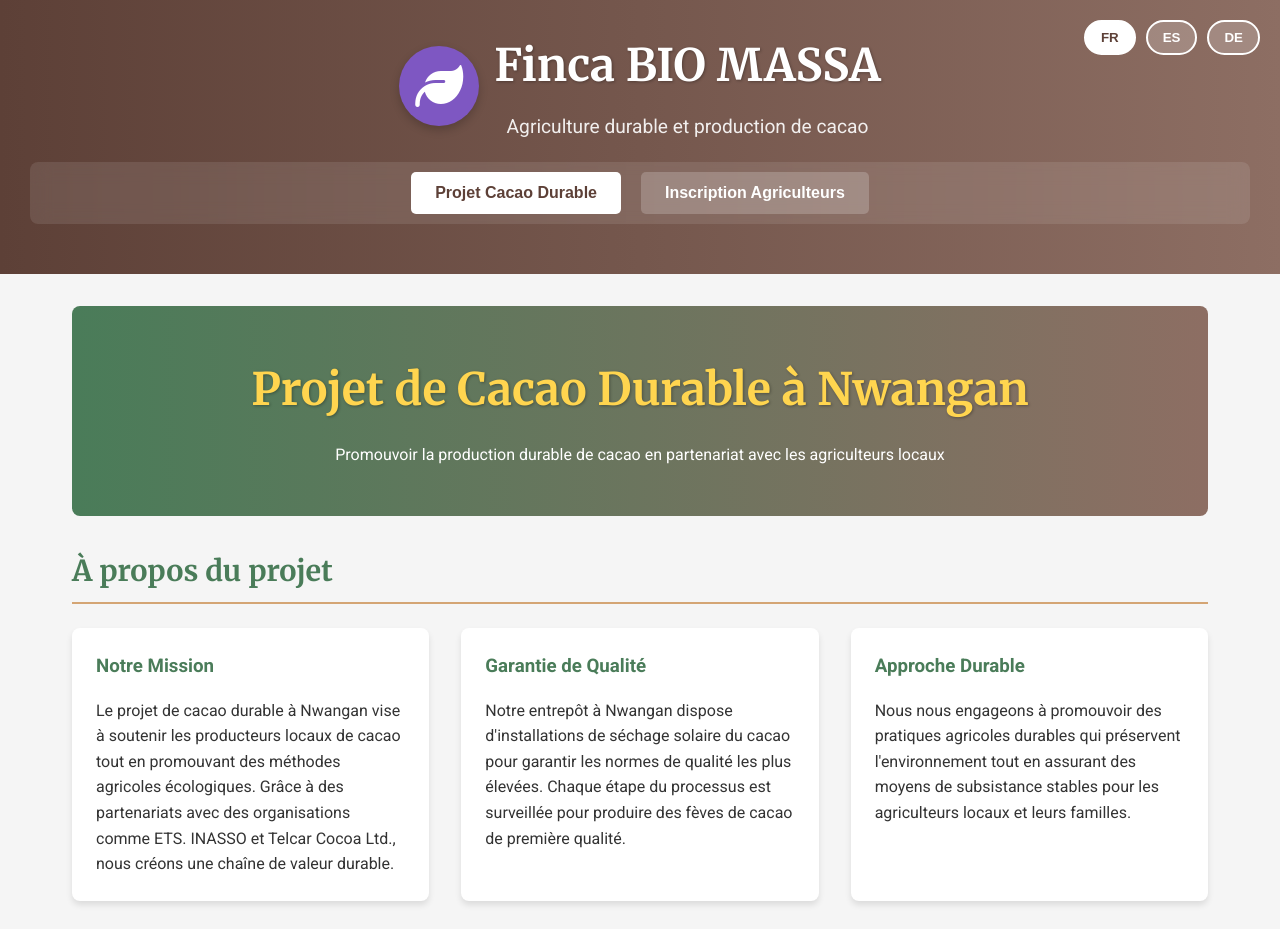
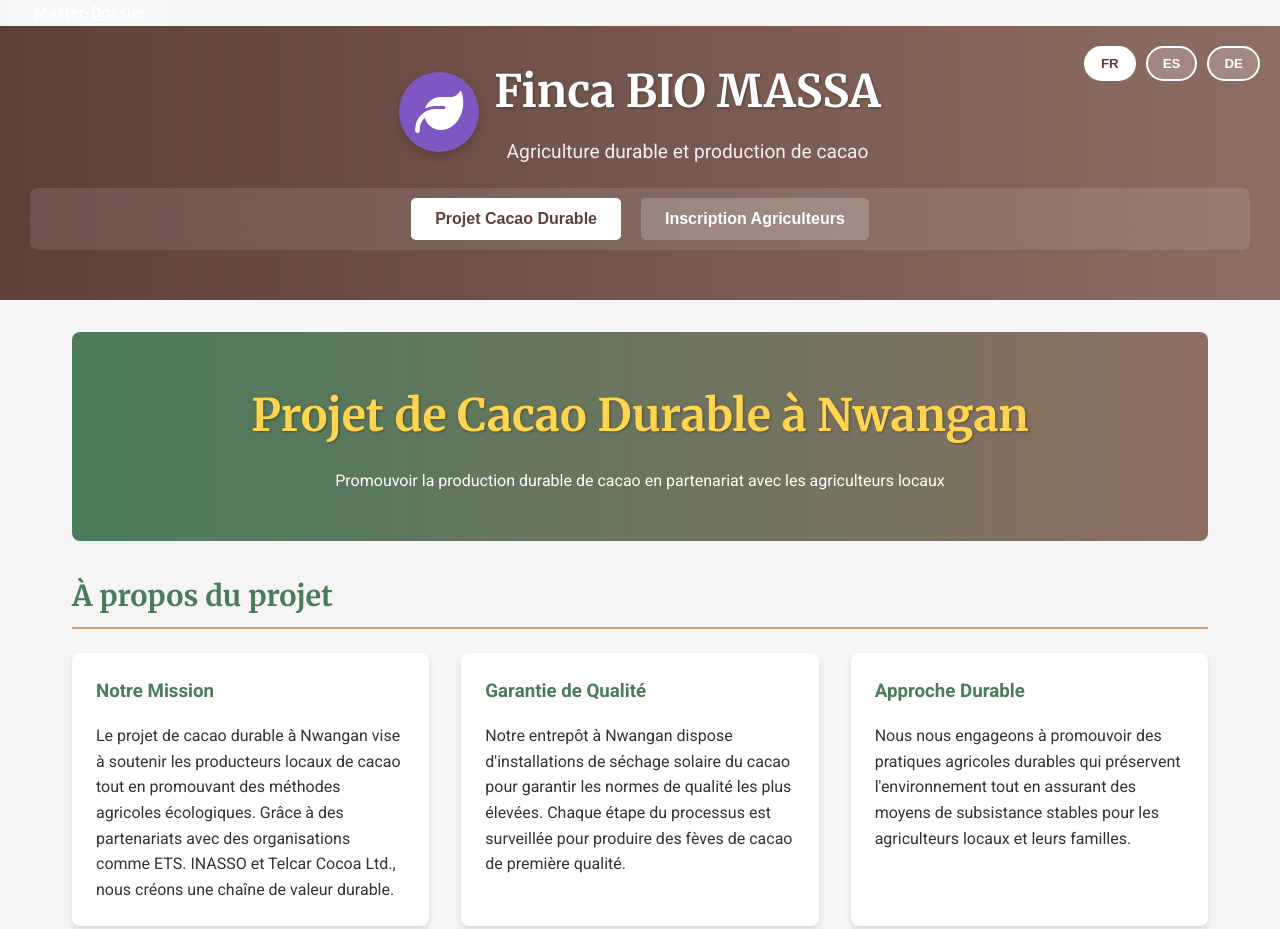
Before and after one commit to DonMassa84/Finca-BIO-MASSA, a plain HTML site: page sustainable-cacao.html in a window 1280 px wide. Shown: the top 929 px of the page. Drawn offline with Linux system fonts and the light colour scheme.

Commit message:
Aktualisieren von sustainable-cacao.html

```diff
--- a/sustainable-cacao.html
+++ b/sustainable-cacao.html
@@ -4,6 +4,7 @@
     <meta charset="UTF-8">
     <meta name="viewport" content="width=device-width, initial-scale=1.0">
     <title>Projet Cacao Durable - Finca BIO MASSA</title>
+<a href="dossier.html" class="nav-tab">Master-Dossier</a>
     <link href="https://fonts.googleapis.com/css2?family=Roboto:wght@300;400;700&family=Merriweather:wght@400;700&display=swap" rel="stylesheet">
     <link rel="stylesheet" href="https://cdnjs.cloudflare.com/ajax/libs/font-awesome/6.4.0/css/all.min.css">
     <style>
```
